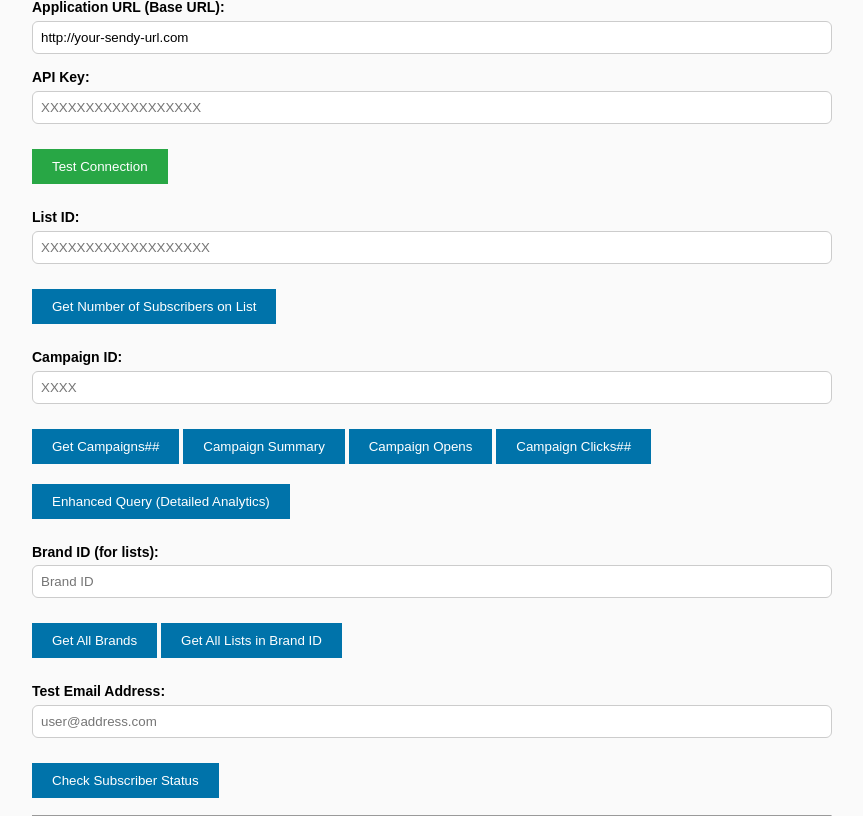
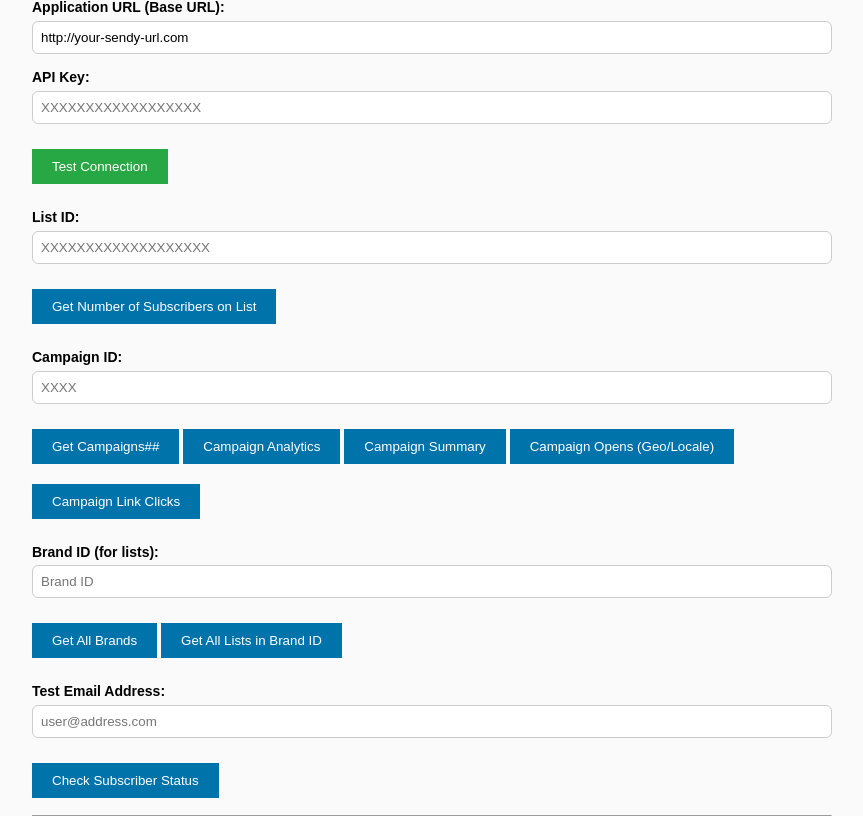
Before and after one commit to djhanus/sendy-api-utility, a PHP site: page / in a window 1280 px wide. Shown: the part 139-955 px from the top of the page, without its empty margins (208-1071 px from the left). Run offline with PHP 8.4, Linux system fonts and the light colour scheme.

Commit message:
fixing endpoints for campaign buttons

```diff
--- a/index.php
+++ b/index.php
@@ -44,10 +44,10 @@
         </div>
 
         <button type="submit" name="action" value="get_campaigns">Get Campaigns##</button>
+        <button type="submit" name="action" value="enhanced_query">Campaign Analytics</button>
         <button type="submit" name="action" value="campaign_summary">Campaign Summary</button>
-        <button type="submit" name="action" value="campaign_opens">Campaign Opens</button>
-        <button type="submit" name="action" value="campaign_clicks">Campaign Clicks##</button>
-        <button type="submit" name="action" value="enhanced_query">Enhanced Query (Detailed Analytics)</button>
+        <button type="submit" name="action" value="campaign_opens">Campaign Opens (Geo/Locale)</button>
+        <button type="submit" name="action" value="campaign_clicks">Campaign Link Clicks</button>
 
         <div class="form-group">
             <label>Brand ID (for lists):</label>
@@ -92,9 +92,34 @@
                 break;
 
             case 'get_campaigns':
-                $result = sendy_request($api_url . '/api/campaigns/get-campaigns.php', [
-                    'api_key' => $api_key
+                if(!isset($_POST['brand_id']) || empty($_POST['brand_id'])) {
+                    echo "<p class='error'>Brand ID required to get campaigns</p>";
+                    break;
+                }
+                echo "<p><strong>Getting campaigns for Brand ID:</strong> " . htmlspecialchars($_POST['brand_id']) . "</p>";
+
+                // Use the reporting endpoint which can handle brand-based queries
+                $result = sendy_request($api_url . '/api/reporting/query.php', [
+                    'api_key' => $api_key,
+                    'brand_id' => $_POST['brand_id']
                 ]);
+
+                // Format the response to show campaign list
+                if($result['http_code'] == 200 && !empty($result['response'])) {
+                    $json_data = json_decode($result['response'], true);
+                    if(json_last_error() === JSON_ERROR_NONE && isset($json_data['campaigns'])) {
+                        echo "<p class='success'>Found " . count($json_data['campaigns']) . " campaigns in this brand:</p>";
+                        echo "<h4>📋 Campaigns List:</h4>";
+                        foreach($json_data['campaigns'] as $campaign) {
+                            echo "<div class='campaign-item'>";
+                            echo "<strong>ID:</strong> " . $campaign['id'] . " | ";
+                            echo "<strong>Label:</strong> " . ($campaign['label'] ?: 'No label') . " | ";
+                            echo "<strong>Sent:</strong> " . $campaign['date_sent'] . " | ";
+                            echo "<strong>Total Sent:</strong> " . number_format($campaign['total_sent']);
+                            echo "</div><br>";
+                        }
+                    }
+                }
                 break;
 
             case 'subscriber_status':
@@ -137,30 +162,40 @@
                     echo "<p class='error'>Campaign ID required for this test</p>";
                     break;
                 }
-                echo "<p><strong>Debug:</strong> Testing campaign clicks for campaign ID: " . htmlspecialchars($campaign_id) . "</p>";
+                echo "<p><strong>Campaign Clicks:</strong> Getting link click data for campaign ID: " . htmlspecialchars($campaign_id) . "</p>";
 
-                // First try the clicks endpoint
-                $result = sendy_request($api_url . '/api/campaigns/clicks.php', [
+                // Use the enhanced query endpoint to get detailed click data
+                $result = sendy_request($api_url . '/api/reporting/query.php', [
                     'api_key' => $api_key,
                     'campaign_id' => $campaign_id
                 ]);
 
-                // If that fails, try alternative endpoints
-                if($result['http_code'] == 500 || $result['http_code'] == 404) {
-                    echo "<p class='warning'>Standard clicks endpoint failed. Trying alternative...</p>";
+                if($result['http_code'] == 200 && !empty($result['response'])) {
+                    $json_data = json_decode($result['response'], true);
+                    if(json_last_error() === JSON_ERROR_NONE && isset($json_data['campaigns'])) {
+                        $campaign = $json_data['campaigns'][0]; // Get first campaign
 
-                    // Try without .php extension
-                    $result2 = sendy_request($api_url . '/api/campaigns/clicks', [
-                        'api_key' => $api_key,
-                        'campaign_id' => $campaign_id
-                    ]);
+                        if(isset($campaign['links']) && is_array($campaign['links'])) {
+                            // Return only the links array in clean JSON format
+                            $links_only = $campaign['links'];
+                            echo "<p class='success'>Link clicks data retrieved successfully!</p>";
 
-                    if($result2['http_code'] != 500 && $result2['http_code'] != 404) {
-                        $result = $result2;
-                        echo "<p class='success'>Alternative endpoint worked!</p>";
-                    } else {
-                        echo "<p class='info'>Note: Campaign summary shows 40 clicks, but detailed click data endpoint may not be available in your Sendy version.</p>";
-                        echo "<p class='info'>Some Sendy installations don't have the clicks detail endpoint - only the summary counts.</p>";
+                            // Override the result to show only links data
+                            $result = [
+                                'http_code' => 200,
+                                'response' => json_encode($links_only, JSON_PRETTY_PRINT),
+                                'error' => null,
+                                'parsed' => $links_only
+                            ];
+                        } else {
+                            echo "<p class='info'>No link click data found for this campaign.</p>";
+                            $result = [
+                                'http_code' => 200,
+                                'response' => '[]',
+                                'error' => null,
+                                'parsed' => []
+                            ];
+                        }
                     }
                 }
                 break;
@@ -241,7 +276,12 @@
         }
 
         if(isset($result)) {
-            echo "<pre>" . htmlspecialchars(print_r($result, true)) . "</pre>";
+            // Special handling for campaign_clicks to show only the JSON
+            if($action === 'campaign_clicks' && $result['http_code'] == 200) {
+                echo "<pre>" . htmlspecialchars($result['response']) . "</pre>";
+            } else {
+                echo "<pre>" . htmlspecialchars(print_r($result, true)) . "</pre>";
+            }
         }
 
         echo "</div>";
```
